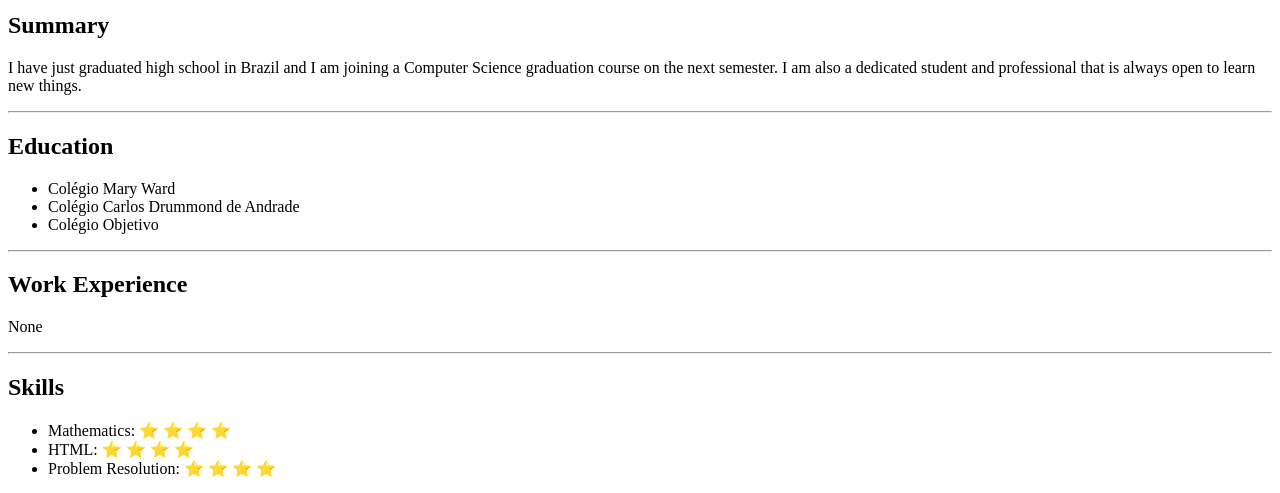
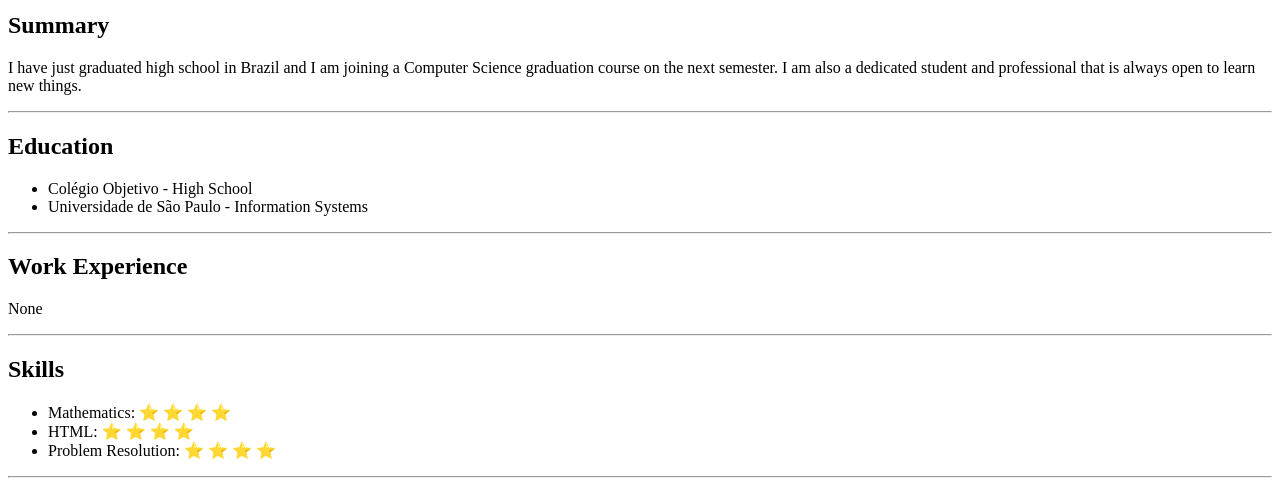
Before and after one commit to pedrob21/html-capstone-test, a plain HTML site: page index.html in a window 1280 px wide. Shown: the part 302-795 px from the top of the page. Drawn offline with Linux system fonts and the light colour scheme.

Commit message:
Update index.html

```diff
--- a/index.html
+++ b/index.html
@@ -12,9 +12,8 @@
     <hr />
     <h2>Education</h2>
     <ul>
-        <li>Colégio Mary Ward</li>
-        <li>Colégio Carlos Drummond de Andrade</li>
-        <li>Colégio Objetivo</li>
+        <li>Colégio Objetivo - High School</li>
+        <li>Universidade de São Paulo - Information Systems</li>
     </ul>
     <hr />
     <h2>Work Experience</h2>
```
